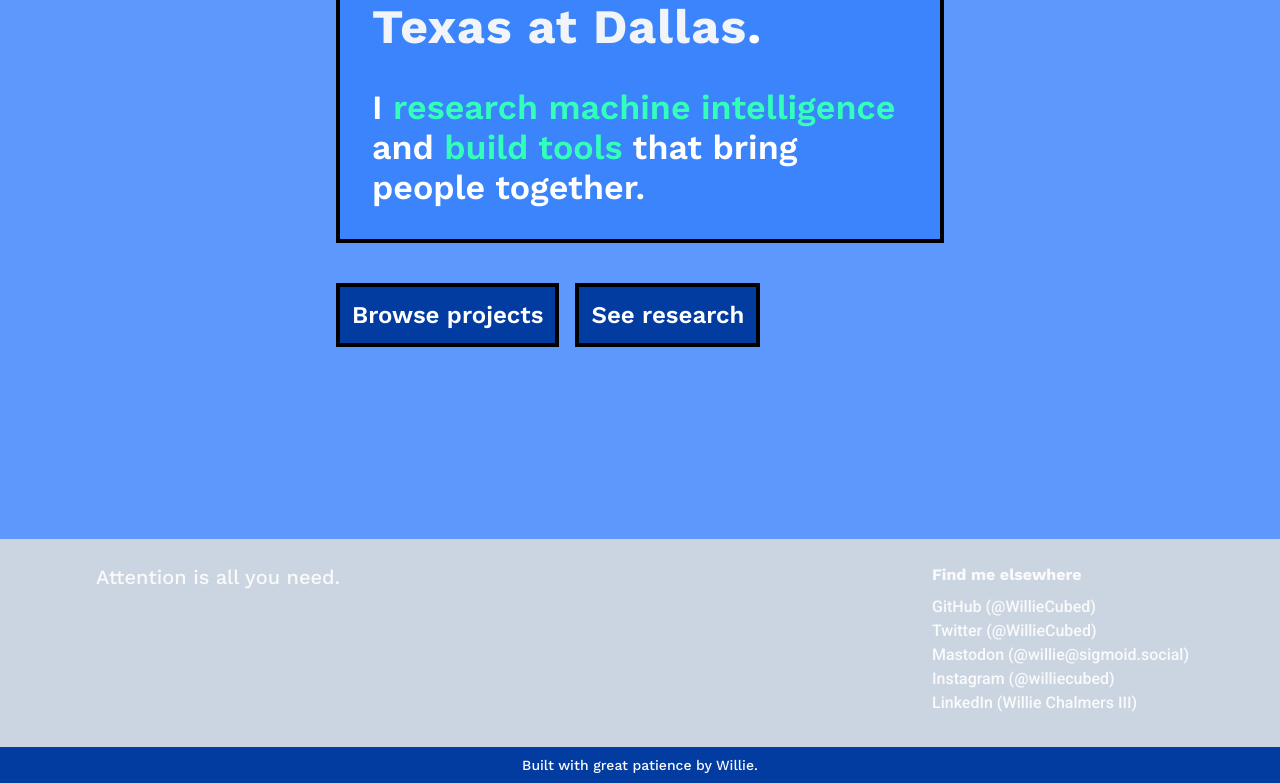
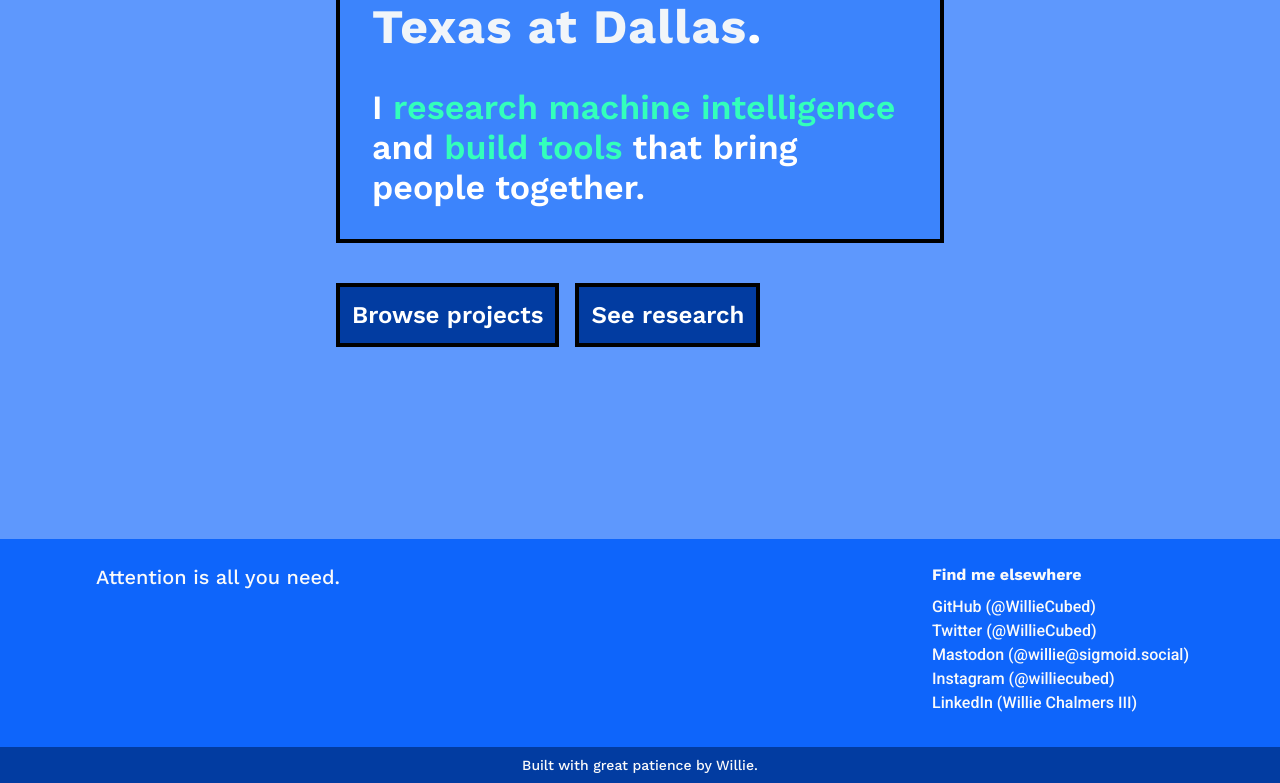
Before and after one commit to WillieCubed/website, a Next.js app: page / in a window 1280 px wide. Shown: the part 553-1336 px from the top of the page. Built offline with nearby package versions, Linux system fonts and the light colour scheme.

Commit message:
chore: Clean up footer

```diff
--- a/components/SiteFooter.tsx
+++ b/components/SiteFooter.tsx
@@ -23,7 +23,7 @@ export default function SiteFooter() {
   }, []);
 
   return (
-    <footer className="bg-slate-300 bg-primary-dark-1 text-on-dark dark:bg-slate-900 dark:text-slate-300 dark:border-t-2 dark:border-slate-500/50">
+    <footer className="bg-primary-dark-1 text-on-dark dark:bg-slate-900 dark:text-slate-300 dark:border-t-2 dark:border-slate-500/50">
       <div className="mx-auto max-w-6xl lg:grid lg:gap-4 pt-4 pb-8 px-4 lg:grid-cols-4">
         <div
           id="quote"
@@ -31,25 +31,7 @@ export default function SiteFooter() {
         >
           {footerTagline}
         </div>
-        <div>
-          {/* <div className="my-2 font-bold font-display text-md dark:text-white">
-            Personal Tools
-          </div>
-          <ul>
-            <li className="hover:text-emerald-400">
-              <a href="https://blog.williecubed.me">Personal Blog</a>
-            </li>
-            <li className="hover:text-emerald-400">
-              <a href="https://goals.williecubed.me">Goals</a>
-            </li>
-            <li className="hover:text-emerald-400">
-              <a href="https://questions.williecubed.me">Questions Tracker</a>
-            </li>
-            <li className="hover:text-emerald-400">
-              <a href="https://links.williecubed.dev">Link Shortener</a>
-            </li>
-          </ul> */}
-        </div>
+        <div>{/* TODO: Put other personal tools here */}</div>
         <div>
           <div className="my-2 font-bold font-display text-md dark:text-white">
             Find me elsewhere
```
